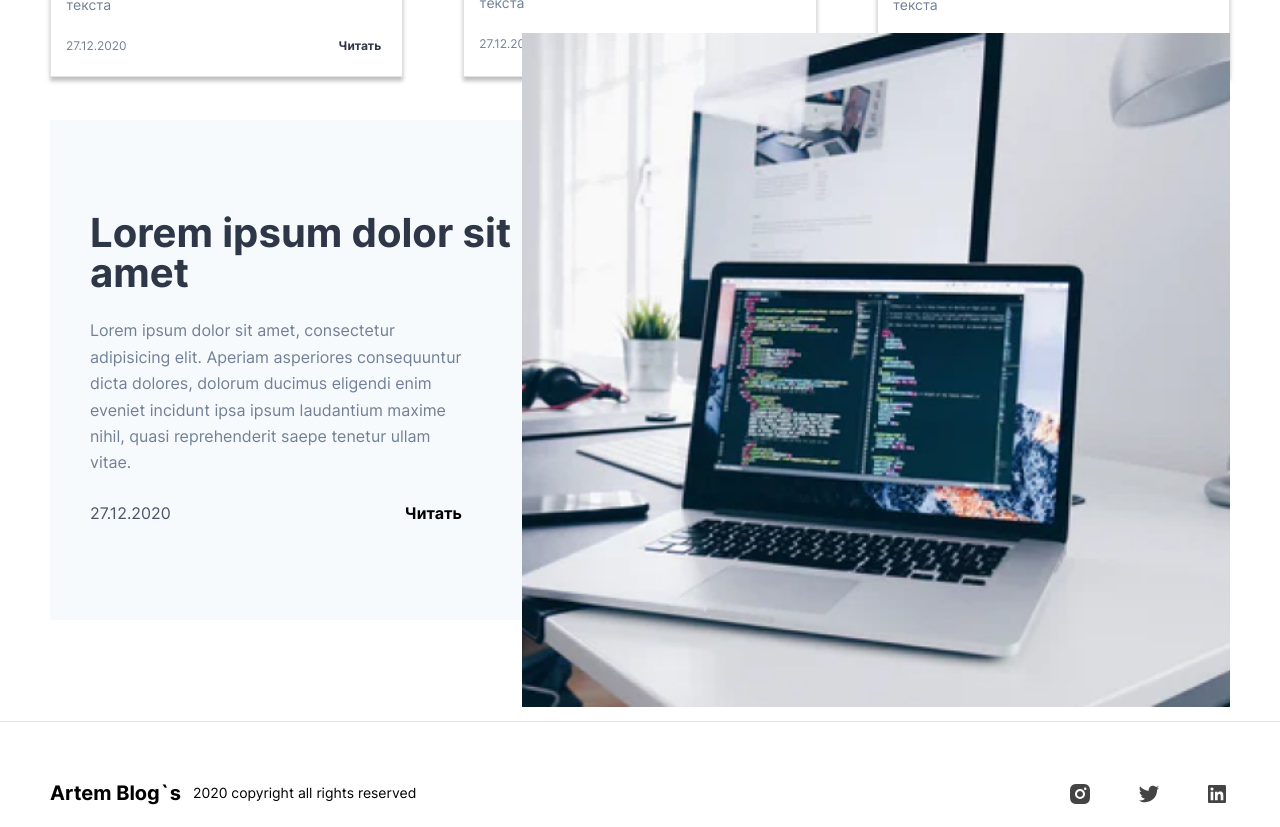
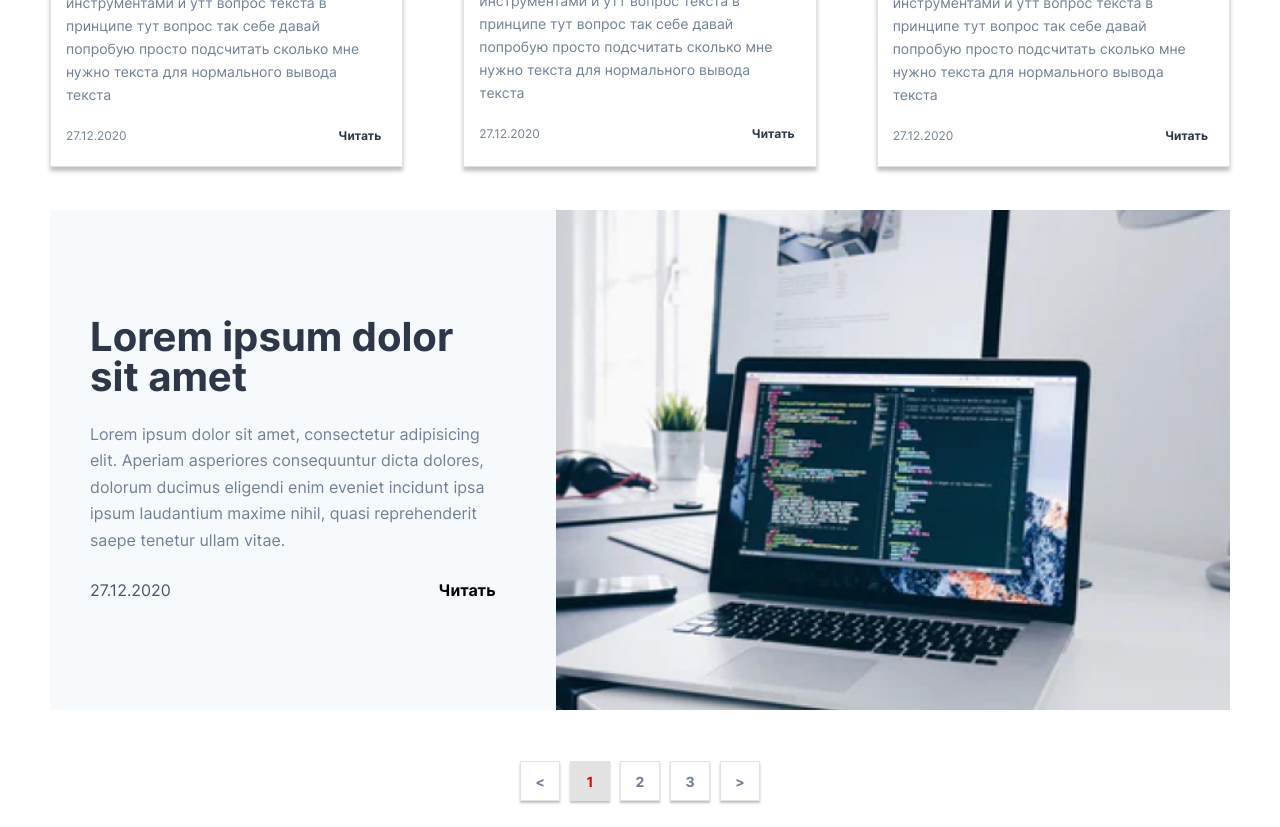
Before and after one commit to sledua/js, a website: page app/index.html in a window 1280 px wide. Shown: the part 1420-2247 px from the top of the page. Drawn offline with nearby package versions, Linux system fonts and the light colour scheme; files that its build step writes are made by us from their sources; a web font is replaced by a local one.

```diff
--- a/app/assets/scss/bloks/header.scss
+++ b/app/assets/scss/bloks/header.scss
@@ -1,12 +1,8 @@
 .header {
-  position: fixed;
-  top: 0;
-  right: 0;
-  width: 100%;
-  z-index: $header;
   display: flex;
   padding-left: 3.8rem;
   padding-right: 3rem;
+  margin-top: 3rem;
 }
 .header__left {
   display: flex;
@@ -17,6 +13,7 @@
   display: flex;
   width: 20%;
   justify-content: flex-start;
+  align-items: center;
 }
 .header__right {
   width: 40%;
--- a/app/assets/scss/bloks/main.scss
+++ b/app/assets/scss/bloks/main.scss
@@ -1,4 +1,4 @@
 .main {
-  margin-top: 8.3rem;
+  margin-top: 3.3rem;
   width: 100%;
 }
--- /dev/null
+++ b/app/assets/scss/bloks/pagination.scss
@@ -0,0 +1,28 @@
+.pagination {
+  display: flex;
+  justify-content: center;
+  margin-bottom: 5.1rem;
+}
+.pagination__item {
+  margin: 0 .5rem;
+  &.active{
+    background-color: $border-color;
+    .pagination__link {
+      color: $red;
+    }
+  }
+}
+
+.pagination__link {
+  display: block;
+  width: 4rem;
+  height: 4rem;
+  text-align: center;
+  font-size: 1.4rem;
+  line-height: 4rem;
+  font-family: $default-font-bold;
+  color: $text-p;
+  text-decoration: none;
+  border: 1px solid $border-color;
+  box-shadow: 0 2px 2px rgba($black, 0.25);
+}
--- a/app/assets/scss/bloks/post-primary.scss
+++ b/app/assets/scss/bloks/post-primary.scss
@@ -3,18 +3,24 @@
   height: 50rem;
   width: 100%;
   margin-top: 4.3rem;
-  margin-bottom: 10.1rem;
+  margin-bottom: 5.1rem;
   display: flex;
   align-items: center;
+  overflow: hidden;
 }
 .post__primary__text {
-  width: 40%;
+  width: 75%;
   h3 {
     font-family: $default-font-bold;
     color: $text-h3;
     font-size: 4rem;
     line-height: 1;
     padding-left: 4rem;
+    padding-right: 6rem;
+    a {
+      text-decoration: none;
+      color: inherit;
+    }
   }
   p {
     font-family: inherit;
@@ -43,14 +49,16 @@
   }
 }
 .post__primary__img {
-  width: 60%;
   overflow: hidden;
+  width: 100%;
   .img-resp{
     display: block;
     max-width: 100%;
     height: auto;
-    img {
-      width: 100%;
+    a {
+      img {
+        width: 100%;
+      }
     }
   }
 
--- a/app/assets/scss/bloks/poster.scss
+++ b/app/assets/scss/bloks/poster.scss
@@ -1,6 +1,6 @@
 .poster {
   width: 100%;
-  height: 46rem;
+  height: auto;
   display: flex;
   margin-bottom: 4rem;
 }
--- a/app/assets/scss/style.scss
+++ b/app/assets/scss/style.scss
@@ -61,6 +61,7 @@
 @import "bloks/poster";
 @import "bloks/posts";
 @import "bloks/post-primary";
+@import "bloks/pagination";
 @import "bloks/footer";
 
 @import "media";
--- a/app/index.html
+++ b/app/index.html
@@ -1,6 +1,6 @@
 ---
 layout: default
-title: Artem Blog`s | Home
+title: Artem`s Blog | Home
 ---
 
 <div class="poster">
--- a/app/layouts/default.html
+++ b/app/layouts/default.html
@@ -13,6 +13,7 @@
             <div class="container">
                 {{> posts-list }}
                 {{> posts-primary }}
+                {{> pagination }}
             </div>
         </div>
     </div>
--- a/app/partials/header.html
+++ b/app/partials/header.html
@@ -14,8 +14,8 @@
     <div class="header__right">
         <nav class="nav">
             <ul class="nav__list">
-                <li><a href="/" class="nav__link">Главная</a></li>
-                <li><a href="/" class="nav__link">Информ</a></li>
+                <li><a href="index.html" class="nav__link">Главная</a></li>
+                <li><a href="post.html" class="nav__link">Информ</a></li>
             </ul>
             <ul class="nav__list">
                 <li><a href="" class="nav__link"><img src="assets/images/icon/instagram.svg" alt="instagram"></a></li>
--- /dev/null
+++ b/app/partials/pagination.html
@@ -0,0 +1,17 @@
+<ul class="pagination">
+    <li class="pagination__item">
+        <a href="/" class="pagination__link">&lt;</a>
+    </li>
+    <li class="pagination__item active">
+        <a href="/" class="pagination__link">1</a>
+    </li>
+    <li class="pagination__item">
+        <a href="/" class="pagination__link">2</a>
+    </li>
+    <li class="pagination__item">
+        <a href="/" class="pagination__link">3</a>
+    </li>
+    <li class="pagination__item">
+        <a href="/" class="pagination__link">&gt;</a>
+    </li>
+</ul>
--- a/app/partials/posts-primary.html
+++ b/app/partials/posts-primary.html
@@ -1,6 +1,6 @@
 <div class="post__primary">
     <div class="post__primary__text">
-        <h3>Lorem ipsum dolor sit amet</h3>
+        <h3><a href="">Lorem ipsum dolor sit amet</a></h3>
         <p>Lorem ipsum dolor sit amet, consectetur adipisicing elit. Aperiam asperiores consequuntur dicta dolores, dolorum ducimus eligendi enim eveniet incidunt ipsa ipsum laudantium maxime nihil, quasi reprehenderit saepe tenetur ullam vitae.</p>
         <div class="primary__text__info">
             <time>27.12.2020</time>
@@ -9,7 +9,10 @@
     </div>
     <div class="post__primary__img">
         <div class="img-resp">
-            <img src="assets/images/posts/prpost.jpg" alt="">
+            <a href="">
+                <img src="assets/images/posts/prpost.jpg" alt="Lorem ipsum dolor sit amet">
+            </a>
+
         </div>
     </div>
 </div>
```
Also changed, not shown: app/layouts/post.html (added, +21 -0 lines), app/partials/post.html (added, +44 -0 lines), app/post.html (added, +4 -0 lines).
